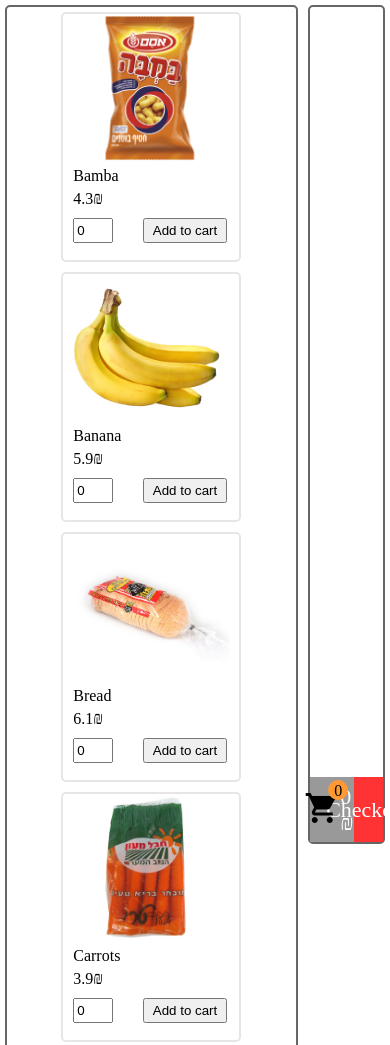
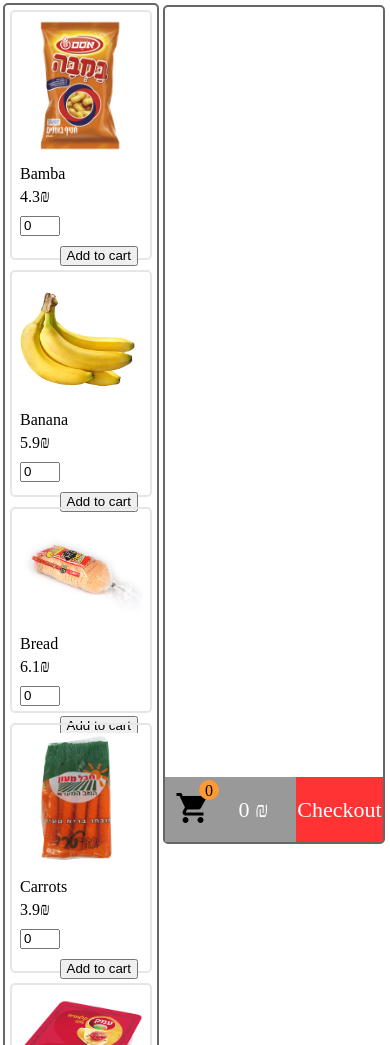
Before and after one commit to Yehudit325/Shopping_Cart, a plain HTML site: page index.html in a window 390 px wide. Shown: the top 1045 px of the page. Drawn offline with Linux system fonts and the light colour scheme.

Commit message:
feat: add responsivness to application - not yet completed

```diff
--- a/index.html
+++ b/index.html
@@ -6,7 +6,7 @@
     <title>Shopping Cart</title>
     <link rel="stylesheet" href="https://fonts.googleapis.com/icon?family=Material+Icons">
     <link rel="stylesheet" href="styles.css">
-    <!-- <link rel="stylesheet" href="responsive.css"> -->
+    <link rel="stylesheet" href="responsive.css">
 </head>
 
 <body>
--- /dev/null
+++ b/responsive.css
@@ -0,0 +1,57 @@
+/* Mobile Styles */
+@media only screen and (max-width: 480px) {
+    .allItems {
+        width: 40%;
+        margin: 3px;
+    }
+
+    .item {
+        width: 100%;
+        height: auto;
+    }
+
+    .item-info * {
+        margin: 5px;
+        margin-left: 8px;
+    }
+
+    .shopping-cart {
+        width: calc(60% - 12px);
+    }
+
+    .item .quantity {
+        height: 20px;
+        margin-right: 5px;
+    }
+
+    .item .add-item {
+        height: 20px;
+        padding-left: 5px;
+        padding-right: 5px;
+        float: right;
+        margin-left: 0;
+    }
+
+}
+
+/* Tablet Styles */
+@media only screen and (min-width: 481px) and (max-width: 780px) {
+    .allItems {
+        width: 60%;
+        margin: 3px;
+    }
+
+    .item {
+        width: calc(50% - 20px);
+        height: auto;
+    }
+
+    .shopping-cart {
+        width: calc(40% - 12px);
+    }
+}
+
+/* Desktop Styles */
+@media only screen and (min-width: 769px) {
+
+}
```
Also changed, not shown: styles.css (+1 -9 lines).
